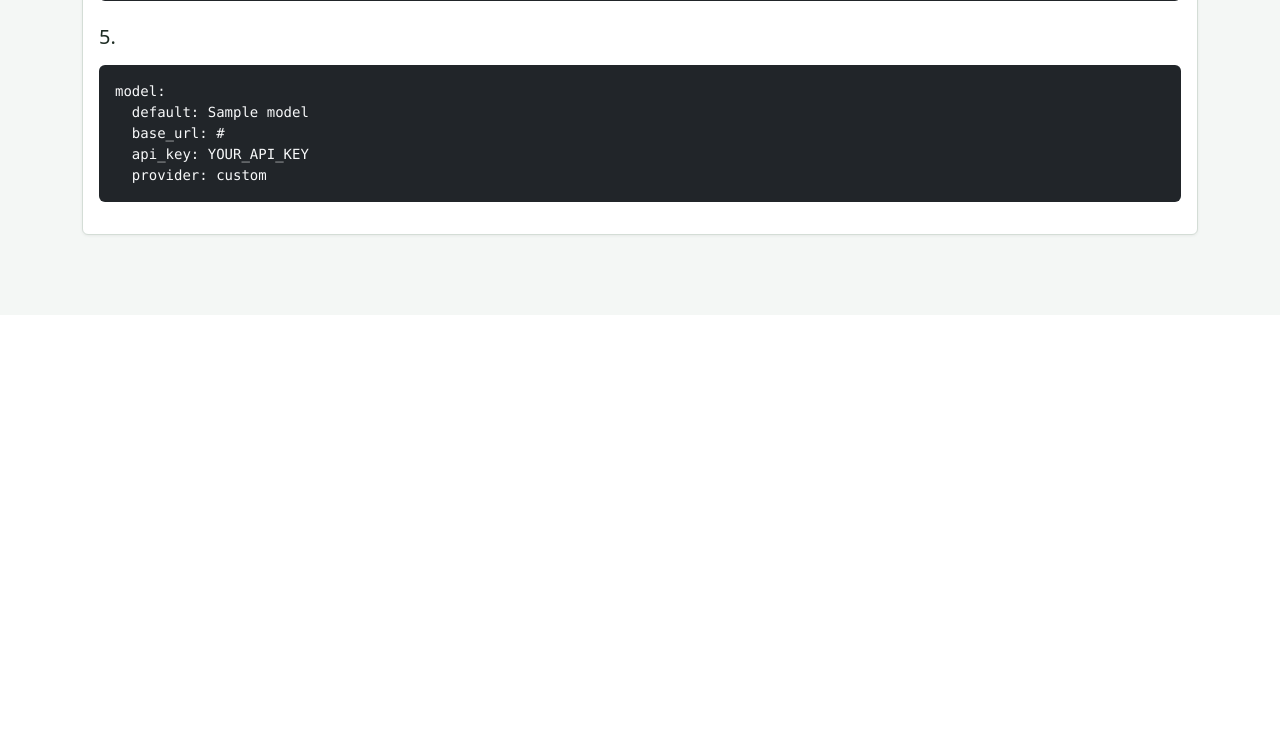
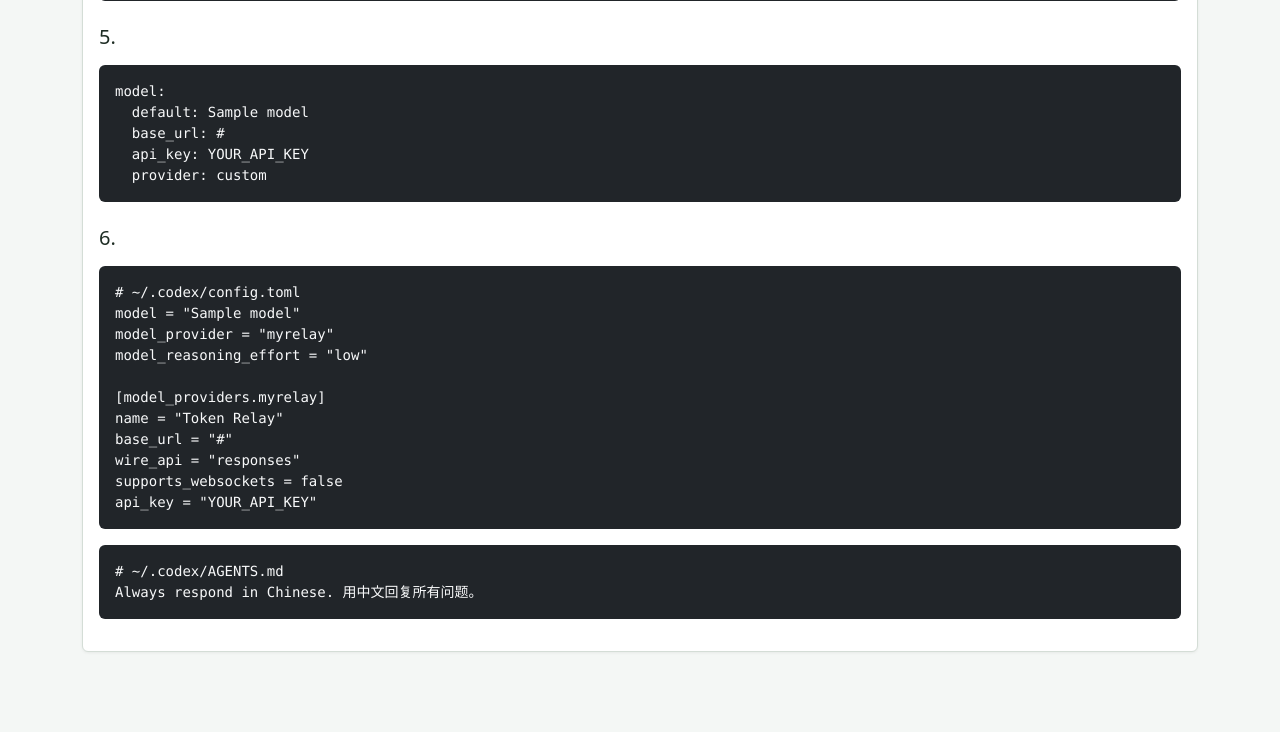
Before and after one commit to wjj-hermes/token-relay, a Python web app: template templates/user/guide.html in a window 1280 px wide. Shown: the part 611-1343 px from the top of the page. Before the commit the page ends 849 px from the top, so only its background shows below. Run offline with Jinja, Linux system fonts and the light colour scheme; the template is opened without the code that fills it: most values are stand-ins (such as "Sample title", 1, 10 or a date in 2020).

Commit message:
docs: add Codex CLI configuration guide
Added step-by-step Codex config.toml and AGENTS.md instructions to
the API guide page, with i18n support for zh/en.

Co-Authored-By: Claude Opus 4.7 <noreply@anthropic.com>

```diff
--- a/templates/user/guide.html
+++ b/templates/user/guide.html
@@ -42,6 +42,24 @@
   api_key: YOUR_API_KEY
   provider: custom</code></pre>
         <p class="text-muted mt-2"><strong>{{ t("hermes_provider_note") }}</strong></p>
+
+        <h5 class="mt-4">6. {{ t("codex_config") }}</h5>
+        <p>{{ t("codex_config_hint") }}</p>
+        <pre class="bg-dark text-light p-3 rounded"><code># ~/.codex/config.toml
+model = "{{ models[0].name if models else 'model-name' }}"
+model_provider = "myrelay"
+model_reasoning_effort = "low"
+
+[model_providers.myrelay]
+name = "Token Relay"
+base_url = "{{ api_base_url }}"
+wire_api = "responses"
+supports_websockets = false
+api_key = "YOUR_API_KEY"</code></pre>
+        <p class="text-muted mt-2">{{ t("codex_config_note") }}</p>
+        <p>{{ t("codex_chinese_hint") }}</p>
+        <pre class="bg-dark text-light p-3 rounded"><code># ~/.codex/AGENTS.md
+Always respond in Chinese. 用中文回复所有问题。</code></pre>
     </div>
 </div>
 {% endblock %}
```
Also changed, not shown: i18n.py (+8 -0 lines).
